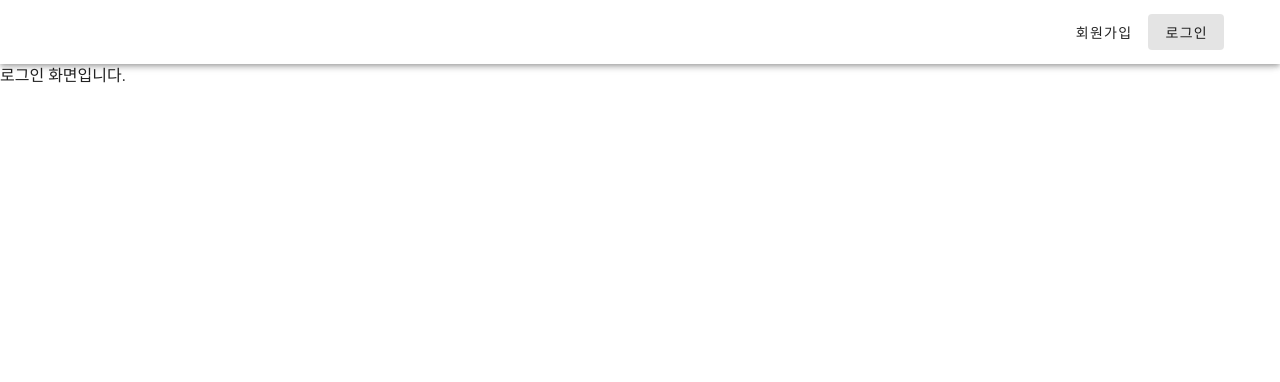
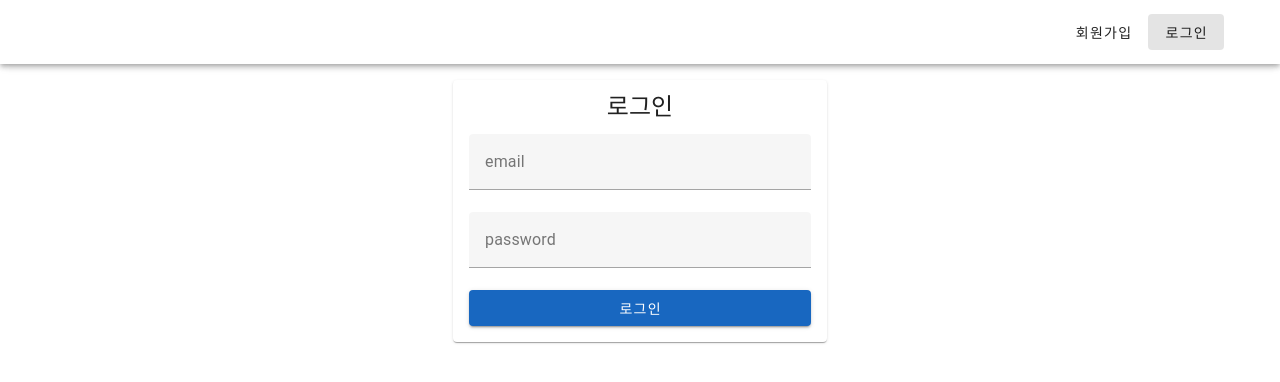
Before and after one commit to cupucharm/oauth-front, a Vue app: page /member/login in a window 1280 px wide. Shown: the top 382 px of the page. Built offline with nearby package versions, Linux system fonts and the light colour scheme.

Commit message:
로그인 화면 설정

```diff
--- a/src/components/MemberCreate.vue
+++ b/src/components/MemberCreate.vue
@@ -8,7 +8,8 @@
             <v-form>
               <v-text-field label="email" v-model="email"> </v-text-field>
               <!-- v-model 변수설정 -->
-              <v-text-field label="password" v-model="password"> </v-text-field>
+              <v-text-field label="password" v-model="password" type="password">
+              </v-text-field>
 
               <v-btn type="text" color="primary" block @click="memberCreate()"
                 >등록</v-btn
--- a/src/components/MemberLogin.vue
+++ b/src/components/MemberLogin.vue
@@ -1,5 +1,52 @@
-<template>로그인 화면입니다.</template>
+<template>
+  <v-container>
+    <v-row justify="center">
+      <v-col md="4">
+        <v-card>
+          <v-card-title class="text-h5 text-center"> 로그인 </v-card-title>
+          <v-card-text>
+            <v-form>
+              <v-text-field label="email" v-model="email"> </v-text-field>
+              <!-- v-model 변수설정 -->
+              <v-text-field label="password" v-model="password" type="password"> </v-text-field>
+
+              <v-btn type="text" color="primary" block @click="memberLogin()"
+                >로그인</v-btn
+              >
+            </v-form>
+          </v-card-text>
+        </v-card>
+      </v-col>
+    </v-row>
+  </v-container>
+</template>
 
 <script>
-export default {};
+import axios from "axios";
+
+export default {
+  data() {
+    return {
+      email: "",
+      password: "",
+    };
+  },
+  methods: {
+    async memberLogin() {
+      const loginData = {
+        email: this.email,
+        password: this.password,
+      };
+      // {"email" : "hongildong"}
+
+      const response = await axios.post(
+        "http://localhost:8080/member/doLogin",
+        loginData
+      );
+      const token = response.data.token;
+      localStorage.setItem("token", token);
+      window.location.href = "/";
+    },
+  },
+};
 </script>
```
